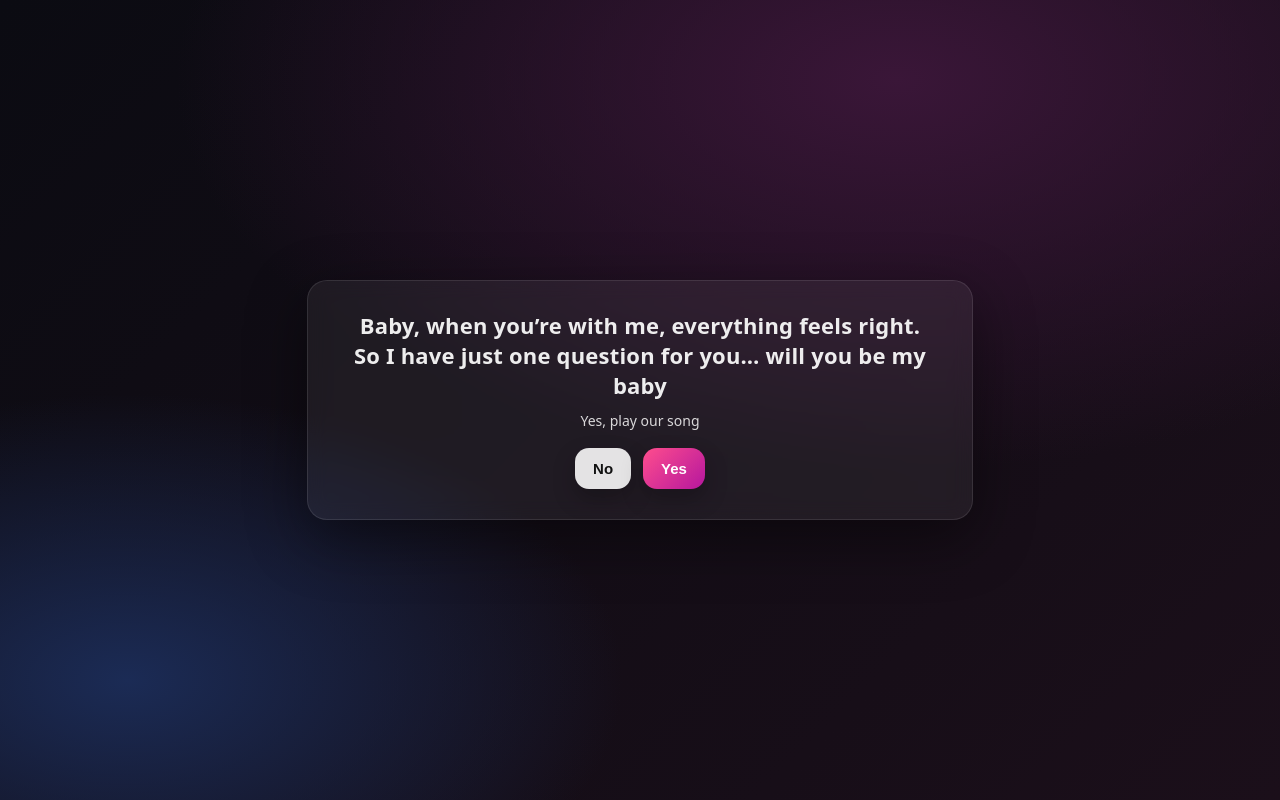
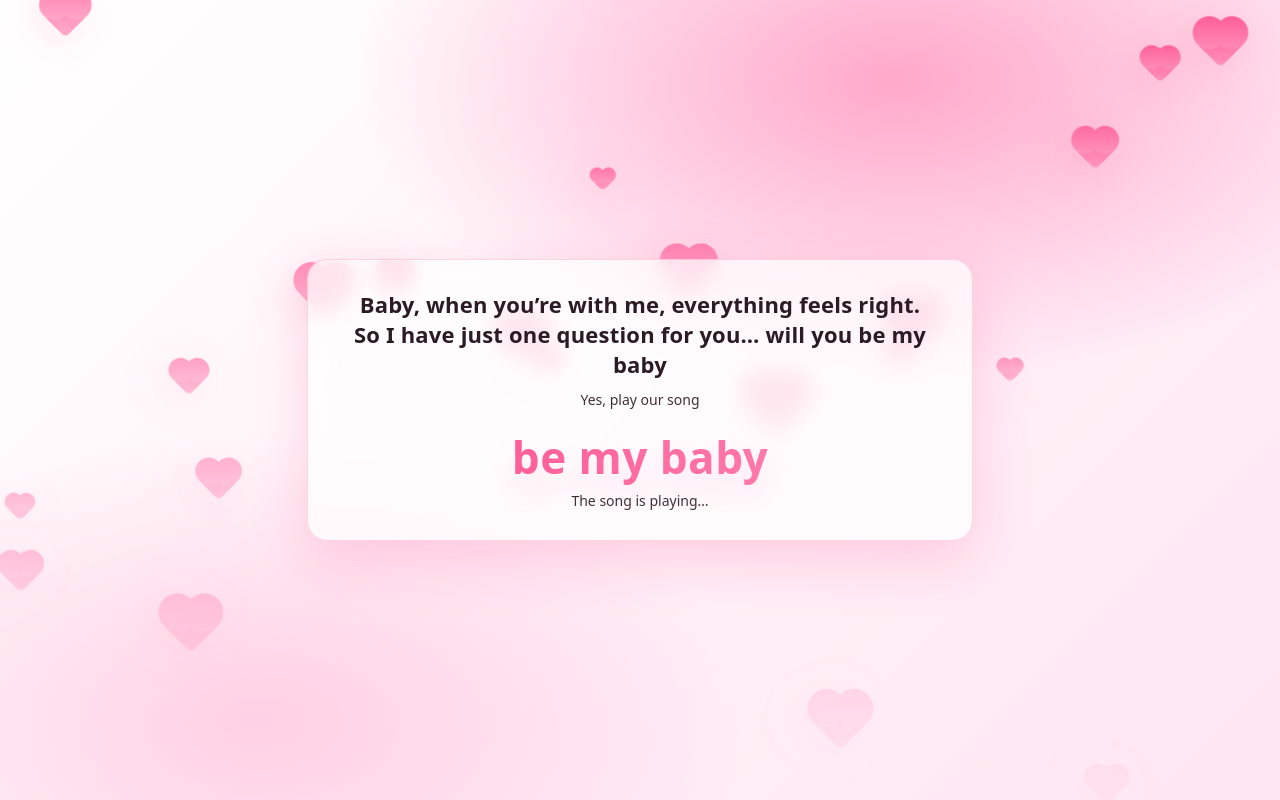
Before and after one commit to oalbadrani-droid/https-oalbadrrani-droid.github.io-g, a plain HTML site: page index.html in a window 1280 px wide. Both pictures are taken after a click on the button "Yes". Drawn offline with Linux system fonts and the light colour scheme.

Commit message:
Refactor index.html with updated structure and styles

```diff
--- a/index.html
+++ b/index.html
@@ -11,7 +11,6 @@
       --pink2:#ff8fb8;
       --white:#ffffff;
       --ink:#2b1b22;
-      --glass: rgba(255,255,255,.14);
     }
 
     body{
@@ -29,7 +28,6 @@
       transition: background 700ms ease, color 700ms ease;
     }
 
-    /* بعد الضغط Yes: ثيم وردي/أبيض */
     body.loveMode{
       color: var(--ink);
       background:
@@ -102,7 +100,6 @@
       background: linear-gradient(135deg, var(--pink), #b5179e);
     }
 
-    /* شاشة بعد Yes */
     .stage{
       display:none;
       margin-top:18px;
@@ -139,7 +136,6 @@
       100%{ transform: translateY(0); opacity:1; }
     }
 
-    /* قلوب تنزل */
     .fallHeart{
       position: fixed;
       top: -40px;
@@ -172,7 +168,6 @@
       100% { transform: translateY(110vh) rotate(45deg); opacity:0; }
     }
 
-    /* تقليل الحركة للناس اللي ما يبغون أنيميشن */
     @media (prefers-reduced-motion: reduce){
       .fallHeart{ animation: none; opacity: 0; }
       .bigTitle, .songLine{ animation: none; }
@@ -189,19 +184,64 @@
     <p class="sub" id="sub">Yes, play our song</p>
 
     <div class="btns" id="btns">
-      <button class="no" id="noBtn">No</button>
-      <button class="yes" id="yesBtn">Yes</button>
+      <button class="no" id="noBtn" type="button">No</button>
+      <button class="yes" id="yesBtn" type="button">Yes</button>
     </div>
 
-    <section class="stage" id="stage">
+    <section class="stage" id="stage" aria-live="polite">
       <div class="bigTitle">be my baby</div>
-      <p class="songLine">The song is playing…</p>
+      <p class="songLine" id="songLine">The song is playing…</p>
 
       <audio id="aud" preload="metadata">
         <source src="audio.m4a" type="audio/mp4" />
+        Your browser does not support the audio element.
       </audio>
     </section>
   </main>
 
   <script>
-    const ye
+    const yesBtn = document.getElementById('yesBtn');
+    const noBtn  = document.getElementById('noBtn');
+    const stage  = document.getElementById('stage');
+    const btns   = document.getElementById('btns');
+    const aud    = document.getElementById('aud');
+    const songLine = document.getElementById('songLine');
+
+    function spawnHearts(){
+      const make = () => {
+        const h = document.createElement('div');
+        h.className = 'fallHeart';
+        h.style.setProperty('--x', Math.random()*100 + 'vw');
+        const s = 14 + Math.random()*26;
+        h.style.setProperty('--s', s + 'px');
+        h.style.setProperty('--d', (3 + Math.random()*3.5) + 's');
+        document.body.appendChild(h);
+        setTimeout(() => h.remove(), 7000);
+      };
+      for(let i=0;i<10;i++) setTimeout(make, i*120);
+      setInterval(make, 220);
+    }
+
+    yesBtn.addEventListener('click', async () => {
+      document.body.classList.add('loveMode');
+      stage.classList.add('show');
+      btns.style.display = 'none';
+      spawnHearts();
+
+      try{
+        await aud.play(); // play() يرجع Promise وقد يفشل لو ما فيه تفاعل
+        songLine.textContent = 'The song is playing…';
+      }catch(e){
+        songLine.textContent = 'Tap again to play the song.';
+      }
+    });
+
+    noBtn.addEventListener('click', () => {
+      noBtn.style.opacity = '0.35';
+      noBtn.textContent = 'Try again';
+      noBtn.style.transform =
+        `translateX(${(Math.random()*90-45)}px) translateY(${(Math.random()*50-25)}px)`;
+    });
+  </script>
+</body>
+</html>
```
